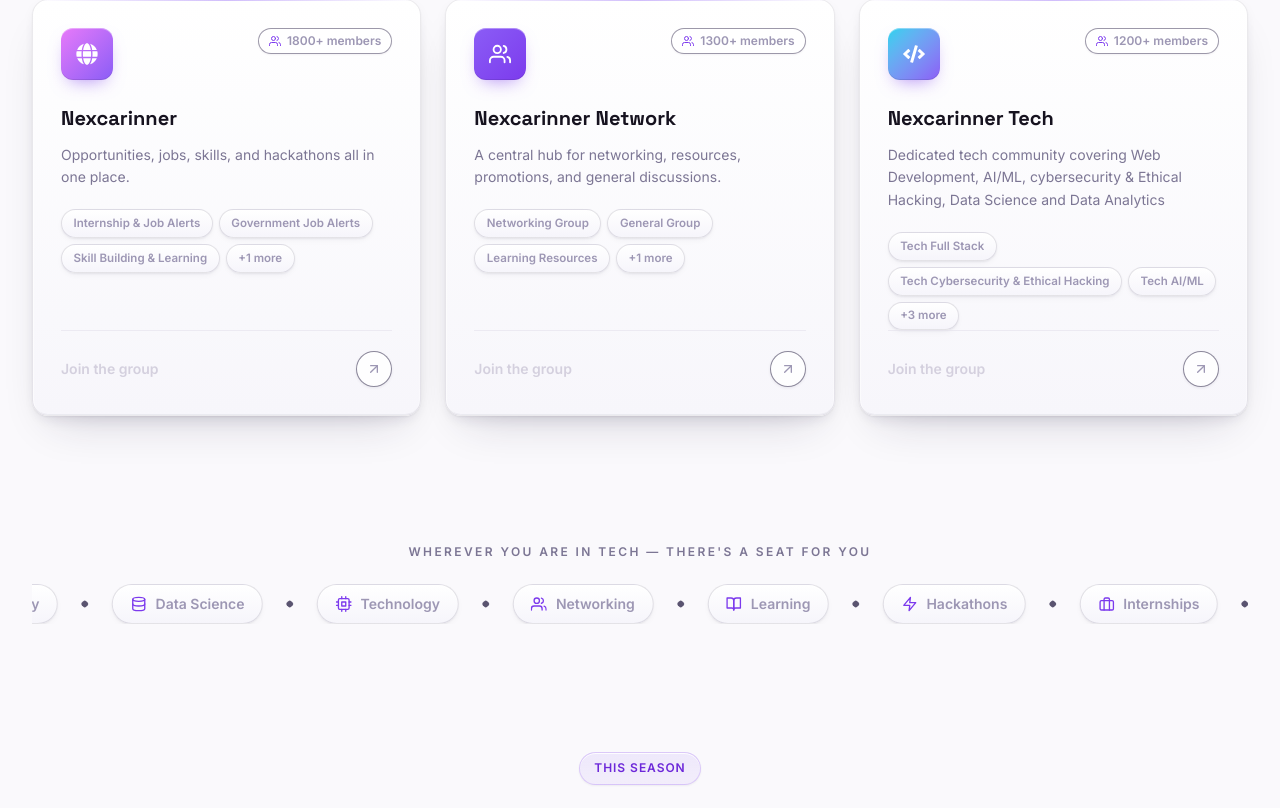
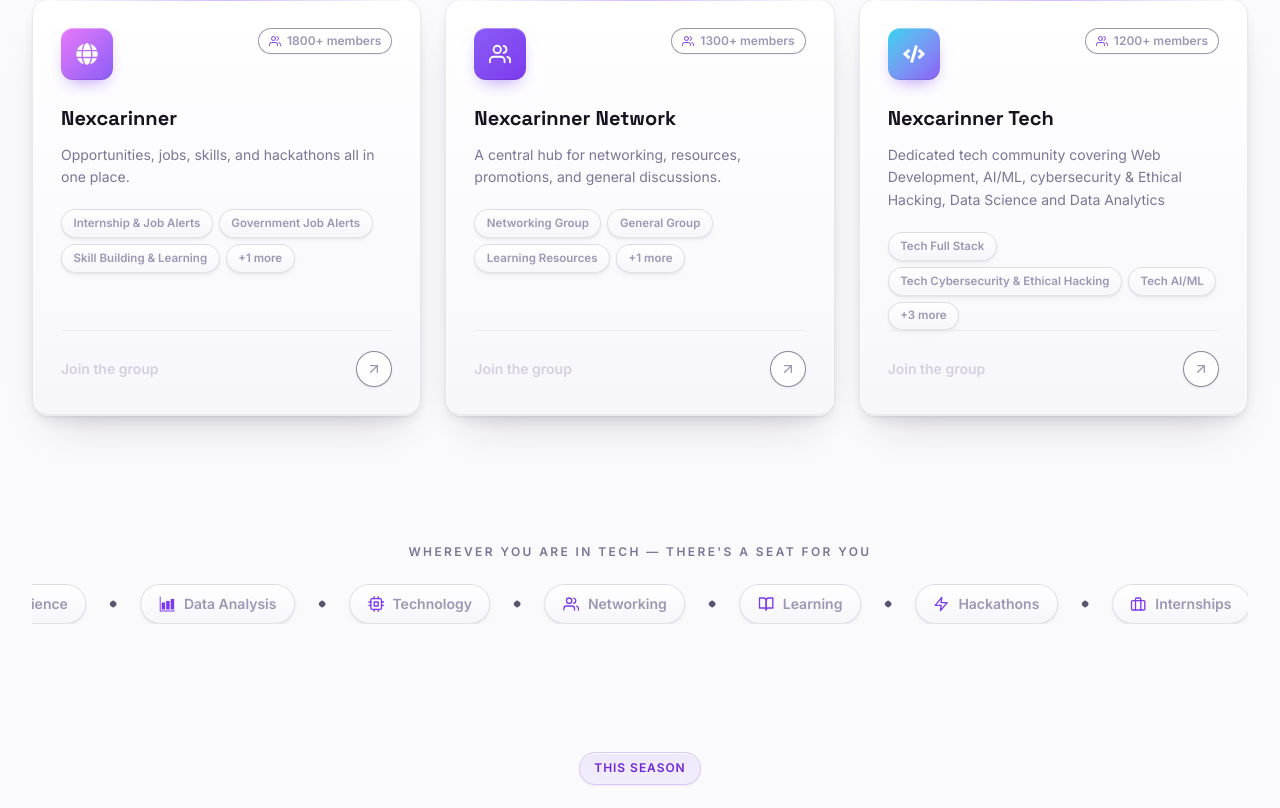
Before and after one commit to codexxxx07/Nexcarinner_Website, a React (Vite) app in the folder FrontEnd/: page / in a window 1280 px wide. Shown: the part 1584-2392 px from the top of the page. Built offline with nearby package versions, Linux system fonts and the light colour scheme.

Commit message:
Improved Home Page

```diff
--- a/FrontEnd/src/pages/Home.jsx
+++ b/FrontEnd/src/pages/Home.jsx
@@ -1,5 +1,6 @@
 import { Link } from 'react-router-dom'
 import { FaCode, FaGlobe } from 'react-icons/fa'
+import { IoBarChartSharp } from "react-icons/io5";
 import {
   FiArrowRight,
   FiArrowUpRight,
@@ -26,7 +27,7 @@ import { useTheme } from '../context/ThemeContext'
 import heroImg from '../assets/NCW_Logo.jpg'
 
 const stats = [
-  { end: 4300, suffix: '+', label: 'Active Members' },
+  { end: 4500, suffix: '+', label: 'Active Members' },
   { end: 1, label: 'Event Hosted' },
   { end: 20, suffix: '+', label: 'Live Projects' },
   { end: 9, suffix: '+', label: 'Industry Partners' },
@@ -100,6 +101,7 @@ const skills = [
   { label: 'Full Stack', icon: FaCode },
   { label: 'Cybersecurity', icon: FiShield },
   { label: 'Data Science', icon: FiDatabase },
+  { label: 'Data Analysis', icon: IoBarChartSharp },
 ]
 
 const heroPillars = [
@@ -495,7 +497,7 @@ const SkillsMarquee = () => {
             {skill.label}
           </span>
           <span
-            className={`mx-6 h-1.5 w-1.5 shrink-0 rotate-45 rounded-[2px] ${
+            className={`mx-6 h-1.5 w-1.5 shrink-0 rotate-45 rounded-xs ${
               dark ? 'bg-white/15' : 'bg-ink-300'
             }`}
           />
```
